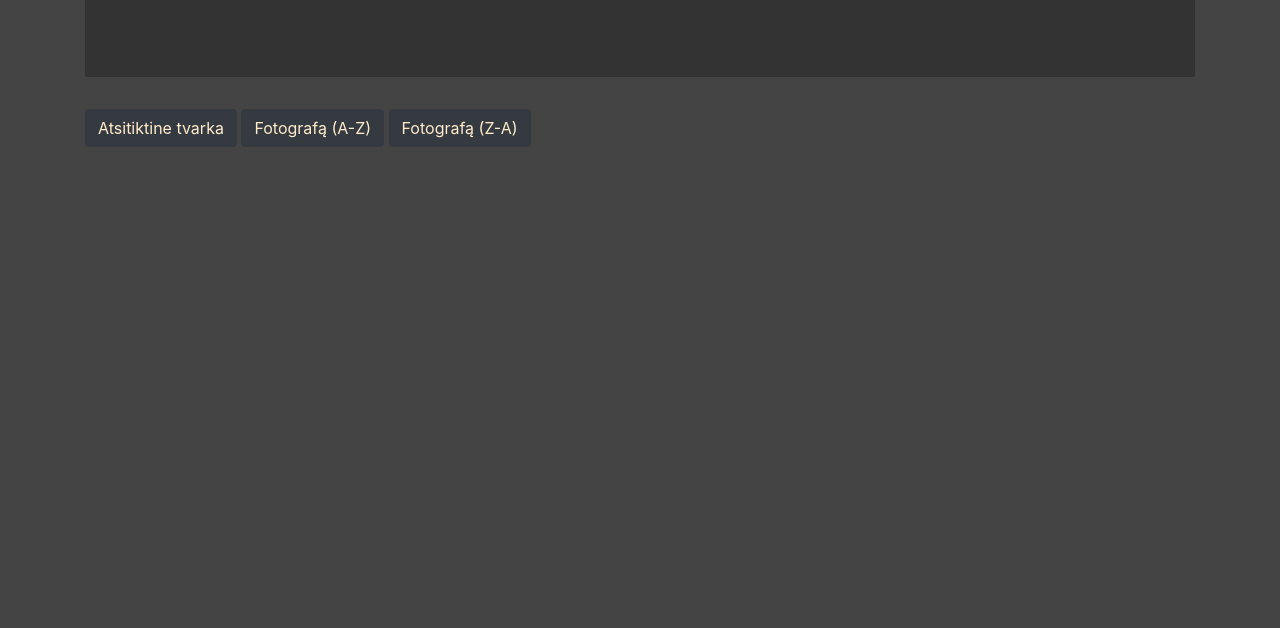
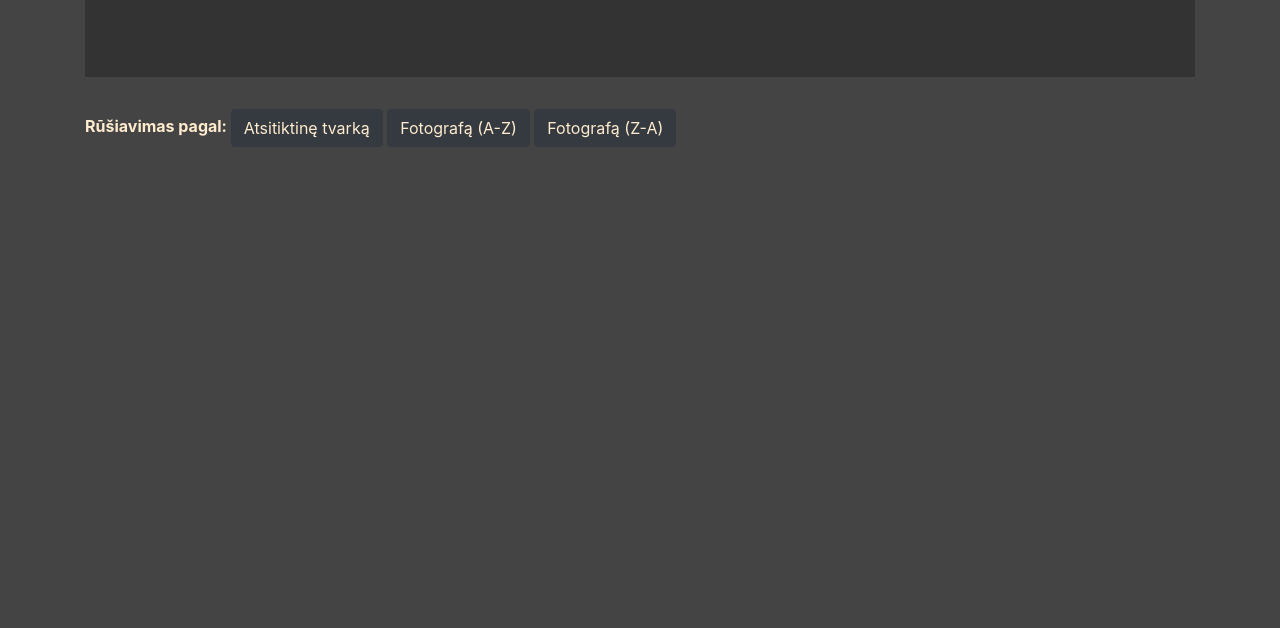
Before and after one commit to justeSi/Foto_Galerija, a plain HTML site: page index.html in a window 1280 px wide. Shown: the part 172-800 px from the top of the page. Drawn offline with nearby package versions, Linux system fonts and the light colour scheme; no server answers.

Commit message:
*koregavimas

```diff
--- a/app.js
+++ b/app.js
@@ -129,6 +129,7 @@ fetch('https://api.unsplash.com/photos?client_id=_CfdRIyvRxD4LnrNlRj-r7pGE5ZAcul
 
     }
     }});
+    // ======="Lengas scrollinimas atgal į viršų =========="
     $('#up').click(function() {
         window.scroll({
             top: 0,
--- a/index.html
+++ b/index.html
@@ -59,7 +59,8 @@
           </div>
           <a class="btn btn-danger up" id="up">Viršun!!!</a>
           <div class="button-group sort-by-button-group">
-            <button class="btn btn-dark is-checked" data-sort-value="random" data-sort-direction="desc">Atsitiktine tvarka</button>
+              <span><b> Rūšiavimas pagal: </b></span>
+            <button class="btn btn-dark is-checked" data-sort-value="random" data-sort-direction="desc">Atsitiktinę tvarką</button>
             <button class="btn btn-dark" data-sort-value="name" data-sort-direction="asc">Fotografą (A-Z)</button>
             <button class="btn btn-dark" data-sort-value="name" data-sort-direction="desc">Fotografą (Z-A)</button>
 
```
